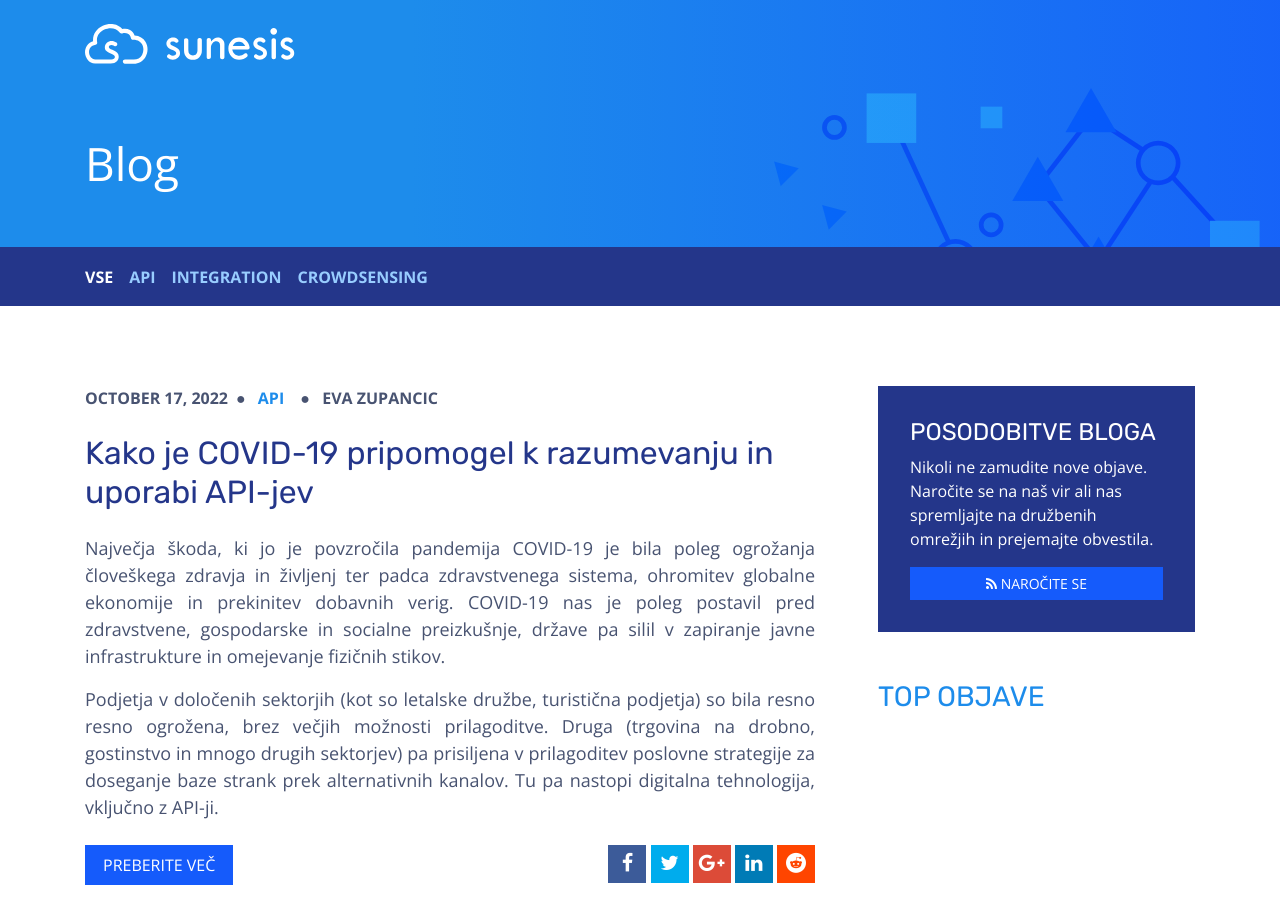
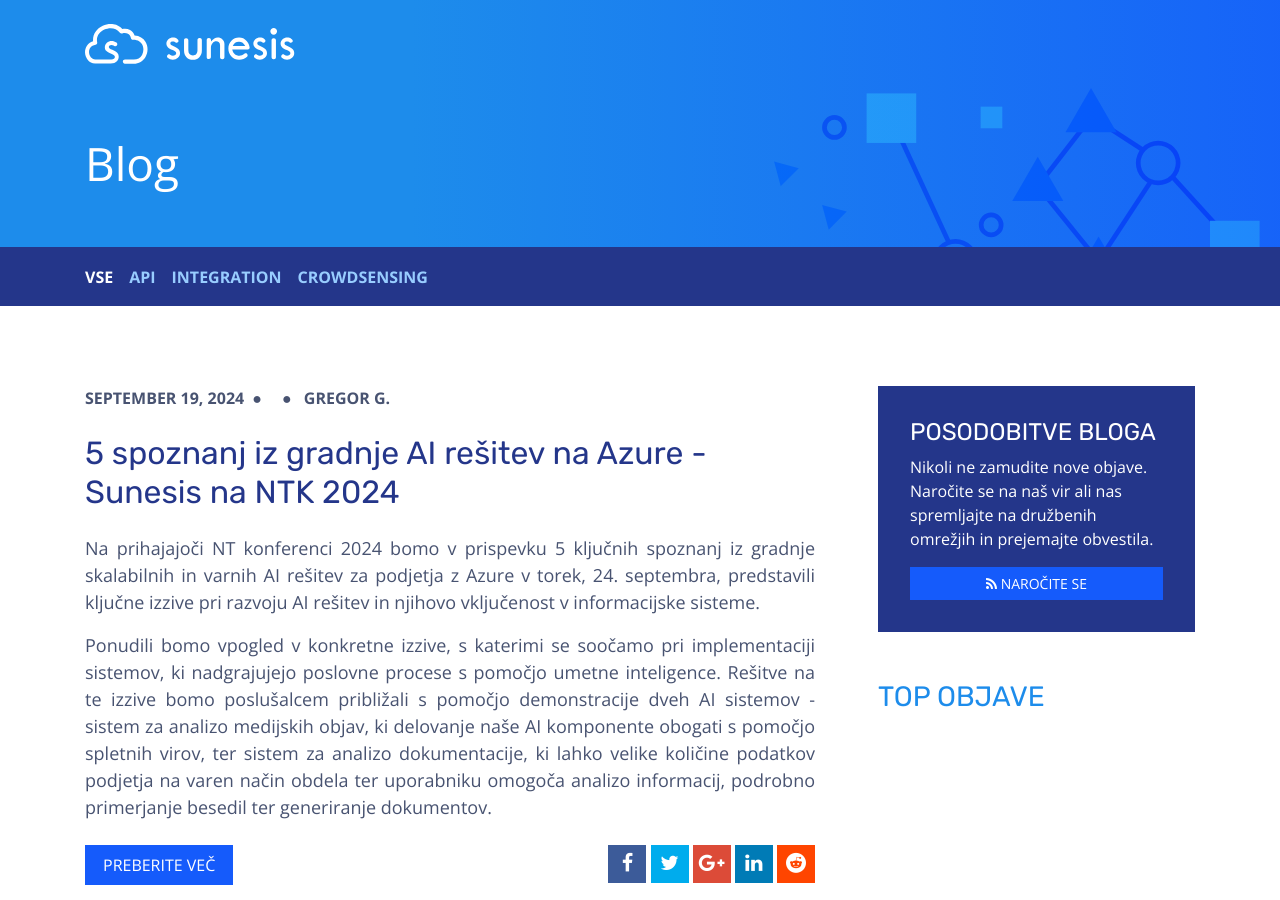
Before and after one commit to kumuluz/blog.sunesis.si, a Jekyll site: the page built from index.html, in a window 1280 px wide and 900 px high. Built offline with Jekyll 4.4.1, drawn with Linux system fonts in a browser that asks for light colours.

Commit message:
feat: add presentation announcement for NTK2024

```diff
--- a/_data/authors.yml
+++ b/_data/authors.yml
@@ -54,3 +54,7 @@ cen1:
     name: Klemen F.
     email: cen.is.imba@gmail.com
     github: cen1
+gregorgabrovsek:
+    name: Gregor G.
+    email: gregor.gabrovsek@sunesis.si
+    github: gregorgabrovsek
--- /dev/null
+++ b/_posts/2024-09-19-ai-in-azure-ntk2024.markdown
@@ -0,0 +1,22 @@
+---
+layout: post
+title:  "5 spoznanj iz gradnje AI rešitev na Azure - Sunesis na NTK 2024"
+date:   2024-09-19
+author: gregorgabrovsek
+categories: []
+tags: [umetna inteligenca, Azure, KumuluzAI, NTK2024]
+---
+
+Na prihajajoči NT konferenci 2024 bomo v prispevku **5 ključnih spoznanj iz gradnje skalabilnih in varnih AI rešitev za podjetja z Azure** v torek, 24. septembra, predstavili ključne izzive pri razvoju AI rešitev in njihovo vključenost v informacijske sisteme.
+
+Ponudili bomo vpogled v konkretne izzive, s katerimi se soočamo pri implementaciji sistemov, ki nadgrajujejo poslovne procese s pomočjo umetne inteligence. Rešitve na te izzive bomo poslušalcem približali s pomočjo **demonstracije dveh AI sistemov** - sistem za analizo medijskih objav, ki **delovanje naše AI komponente obogati s pomočjo spletnih virov,** ter sistem za analizo dokumentacije, ki lahko **velike količine podatkov podjetja na varen način obdela** ter uporabniku omogoča analizo informacij, podrobno primerjanje besedil ter generiranje dokumentov.
+
+<!--more-->
+
+Prikazali bomo tudi tehnično arhitekturo naših AI rešitev, ki temeljijo na Azure AI storitvah in **zagotavljajo varnost podatkov ter stabilnost in skalabilnost rešitve.** Delili bomo naše znanje o tem, kako lahko z dodatnimi komponentami izboljšamo zanesljivost AI rešitve iz vidika natančnosti in specifičnosti odgovorov, ter opolnomočimo AI komponente s širokim naborom zunanjih virov informacij.
+
+Pri tem bomo osvetlili arhitekturo, ki jo uporabljamo v storitvi KumuluzAI, ki vključuje široko paleto komponent za delo z umetno inteligenco. Te komponente omogočajo **dinamično izboljševanje _promptov_** glede na kontekst poizvedb in ustvarjanje konteksta iz velike količine dokumentacije, ponujajo pa tudi kopico možnosti na področju obdelave podatkov, kot na primer pridobivanje in kontekstualizacija podatkov s spleta, inteligentna klasifikacija ter generiranje dokumentacije v poljubnem formatu.
+
+Svoj pogled na organizacijsko poslovne vidike vpeljave AI rešitve v podjetje pa nam bo ponudila mag. Biljana Prinčič iz podjetja Riko, ki bo z nami **iz prve roke delila svoje praktične izkušnje** z sistemom, ki temelji na razvitih AI komponentah.
+
+[Ne zamudite torej našega prispevka na torkovi NT konferenci 2024!](https://www.ntk.si/urnik/predavanje/5_kljucnih_spoznanj_iz_gradnje/106) Pridružite se nam in odkrijte več o tem, kako lahko z uporabo Azure AI storitev preoblikujete svoje poslovne procese, izboljšate učinkovitost ter vpeljete inovativne rešitve, ki bodo podjetju prinesle konkurenčno prednost.
```
